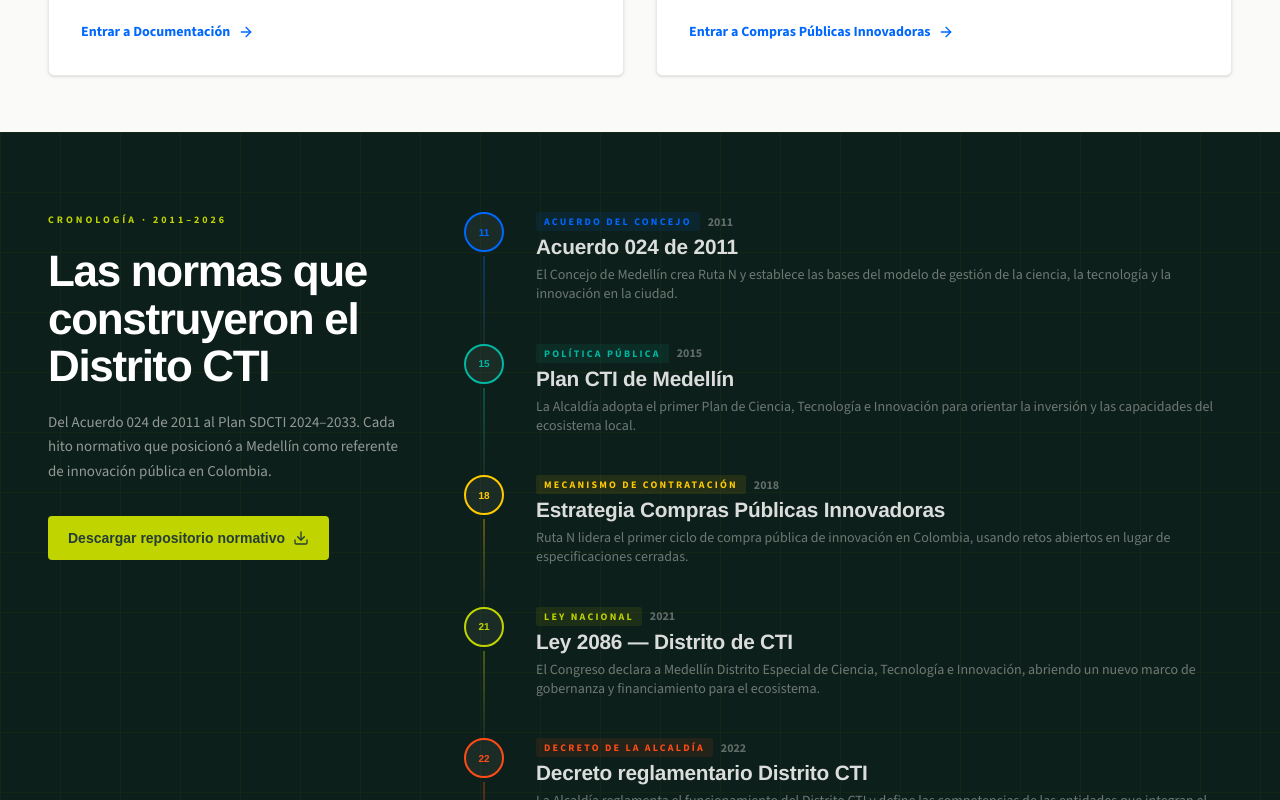
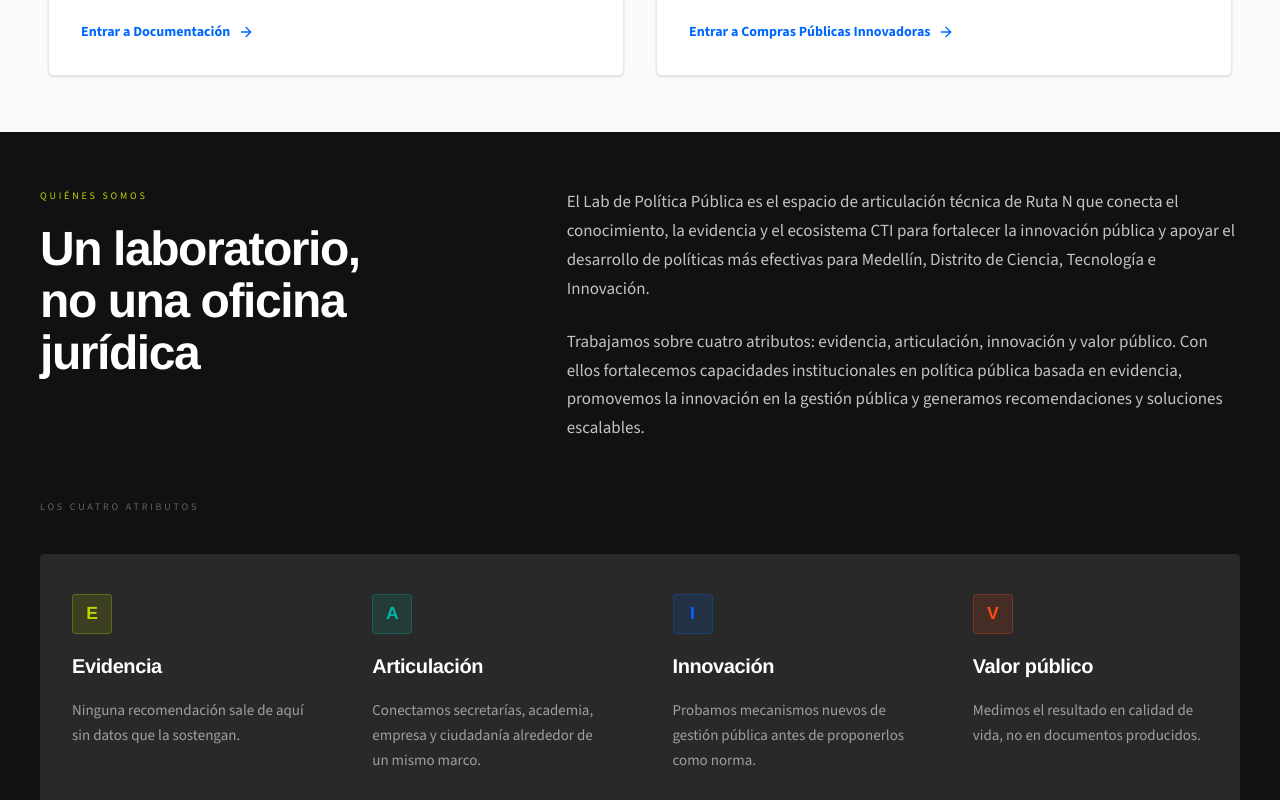
Before and after one commit to SamuelGaviria-rutan/CentroDePensamiento, a React (Vite) app: page /lab-de-politicas in a window 1280 px wide. Shown: the part 1560-2360 px from the top of the page. Built offline with nearby package versions, Linux system fonts and the light colour scheme.

Commit message:
Update files from Figma Make

```diff
--- a/src/app/pages/LabPoliticasPage.tsx
+++ b/src/app/pages/LabPoliticasPage.tsx
@@ -839,93 +839,7 @@ function LabCronologiaSection() {
   }, []);
 
   return (
-    <section
-      ref={sectionRef}
-      id="cronologia"
-      className="relative py-14 lg:py-20"
-      style={{ background: "#0D1F1A" }}
-      aria-labelledby="cronologia-heading"
-    >
-      {/* Subtle grid texture */}
-      <div
-        className="absolute inset-0 pointer-events-none opacity-[0.04]"
-        style={{
-          backgroundImage:
-            "linear-gradient(rgba(192,212,0,1) 1px, transparent 1px), linear-gradient(90deg, rgba(192,212,0,1) 1px, transparent 1px)",
-          backgroundSize: "60px 60px",
-        }}
-        aria-hidden="true"
-      />
-
-      <div className="max-w-[1440px] mx-auto px-6 lg:px-10 xl:px-12 relative z-10">
-        <div className="lg:grid lg:grid-cols-12 lg:gap-16">
-
-          {/* ── Left: heading + context ── */}
-          <div className="lg:col-span-4 mb-10 lg:mb-0 lg:sticky lg:top-28 lg:self-start">
-            <p
-              className="text-[10px] tracking-[0.3em] uppercase mb-5"
-              style={{ color: "#C0D400", fontFamily: "'Source Sans 3',Arial,sans-serif", fontWeight: 700 }}
-            >
-              Cronología · 2011–2026
-            </p>
-            <h2
-              id="cronologia-heading"
-              ref={headingRef}
-              className="mb-5"
-              style={{
-                fontFamily: "'Neue Haas Grotesk Display Pro','Helvetica Neue',Arial,sans-serif",
-                fontSize: "clamp(1.8rem, 3.5vw, 2.75rem)",
-                fontWeight: 900,
-                lineHeight: 1.08,
-                letterSpacing: "-0.03em",
-                color: "#fff",
-                opacity: 0,
-              }}
-            >
-              Las normas que construyeron el Distrito CTI
-            </h2>
-            <p
-              className="leading-relaxed mb-8"
-              style={{
-                color: "rgba(255,255,255,0.55)",
-                fontFamily: "'Source Sans 3',Arial,sans-serif",
-                fontSize: "0.9375rem",
-                lineHeight: 1.65,
-              }}
-            >
-              Del Acuerdo 024 de 2011 al Plan SDCTI 2024–2033. Cada hito normativo que posicionó a Medellín como referente de innovación pública en Colombia.
-            </p>
-            <a
-              href="#recursos"
-              className="inline-flex items-center gap-2 font-bold text-sm rounded-[4px] px-5 transition-colors duration-200 focus-visible:outline-none focus-visible:ring-2 focus-visible:ring-[#C0D400]"
-              style={{
-                minHeight: 44,
-                color: "#253D36",
-                backgroundColor: "#C0D400",
-                fontFamily: "'Neue Haas Grotesk Display Pro',Arial,sans-serif",
-              }}
-              onMouseEnter={(e) => { e.currentTarget.style.backgroundColor = "#AABC00"; }}
-              onMouseLeave={(e) => { e.currentTarget.style.backgroundColor = "#C0D400"; }}
-            >
-              Descargar repositorio normativo <Download className="w-4 h-4" />
-            </a>
-          </div>
-
-          {/* ── Right: timeline nodes ── */}
-          <div ref={nodesRef} className="lg:col-span-8">
-            {TIMELINE_EVENTS.map((event, i) => (
-              <TimelineNode
-                key={event.year}
-                event={event}
-                index={i}
-                isLast={i === TIMELINE_EVENTS.length - 1}
-              />
-            ))}
-          </div>
-
-        </div>
-      </div>
-    </section>
+    null
   );
 }
 
```
